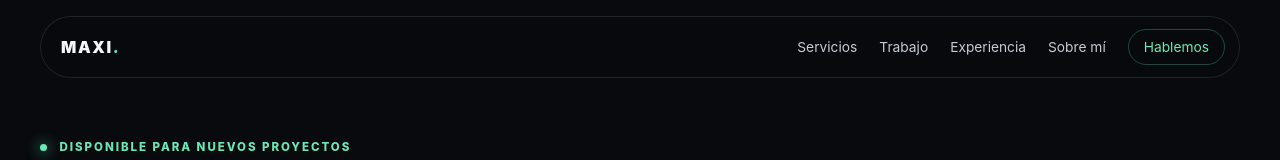
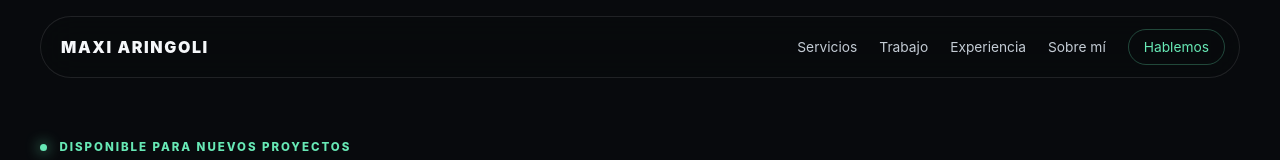
Before and after one commit to MaxiAringoli/maxiaringoli-portfolio, a React (Vite) app: page / in a window 1280 px wide. Shown: the top 160 px of the page. Built offline with nearby package versions, Linux system fonts and the light colour scheme; no server answers.

Commit message:
chore: backport portfolio brand update

```diff
--- a/src/App.tsx
+++ b/src/App.tsx
@@ -37,7 +37,7 @@ function App() {
   return (
     <div className="site-shell">
       <header className="topbar">
-        <a className="brand" href="#inicio" aria-label="Ir al inicio">MAXI<span>.</span></a>
+        <a className="brand" href="#inicio" aria-label="Ir al inicio">MAXI ARINGOLI</a>
         <nav aria-label="Navegación principal"><a href="#servicios">Servicios</a><a href="#proyectos">Trabajo</a><a href="#experiencia">Experiencia</a><a href="#sobre-mi">Sobre mí</a><a className="nav-cta" href="#contacto">Hablemos</a></nav>
       </header>
 
```
